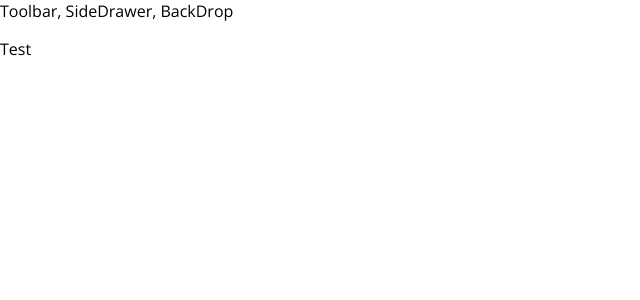
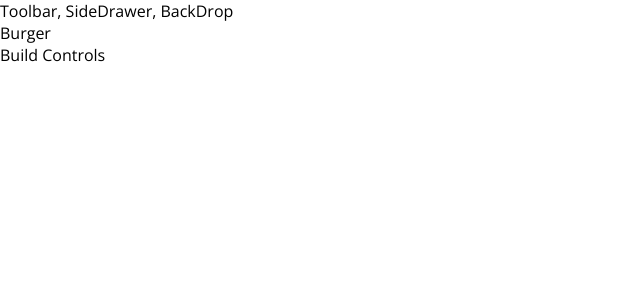
Before and after one commit to ashleighmm/burger-builder, a React app: page / in a window 1280 px wide. Shown: the top 300 px of the page, without its empty margins (0-640 px from the left). Built offline with nearby package versions, Linux system fonts and the light colour scheme.

Commit message:
Add BurgerBuilder component

```diff
--- a/src/App.js
+++ b/src/App.js
@@ -1,13 +1,15 @@
 import React, {Component} from 'react';
 
 import Layout from './components/Layout/Layout';
+import BurgerBuilder from './containers/BurgerBuilder/BurgerBuilder';
+
 
 class App extends Component {
   render() {
     return (
       <div>
         <Layout>
-          <p>Test</p>
+          <BurgerBuilder />
         </Layout>
       </div>
     );
--- /dev/null
+++ b/src/components/Layout/Layout.css
@@ -0,0 +1,3 @@
+.Content {
+    margin-top:40px;
+}
--- a/src/components/Layout/Layout.js
+++ b/src/components/Layout/Layout.js
@@ -1,10 +1,11 @@
 import React from 'react';
 import Aux from '../../hoc/Aux';
+import classes from './Layout.css';
 
 const layout = (props) => (
     <Aux>
         <div>Toolbar, SideDrawer, BackDrop</div>
-        <main>
+        <main className={classes.Content}>
             {props.children}
         </main>
     </Aux>
--- /dev/null
+++ b/src/containers/BurgerBuilder/BurgerBuilder.js
@@ -0,0 +1,15 @@
+import React, {Component} from 'react';
+import Aux from '../../hoc/Aux'
+
+class BurgerBuilder extends Component {
+    render() {
+        return (
+            <Aux>
+                <div>Burger</div>
+                <div>Build Controls</div>
+            </Aux>
+        );
+    }
+}
+
+export default BurgerBuilder;
```
